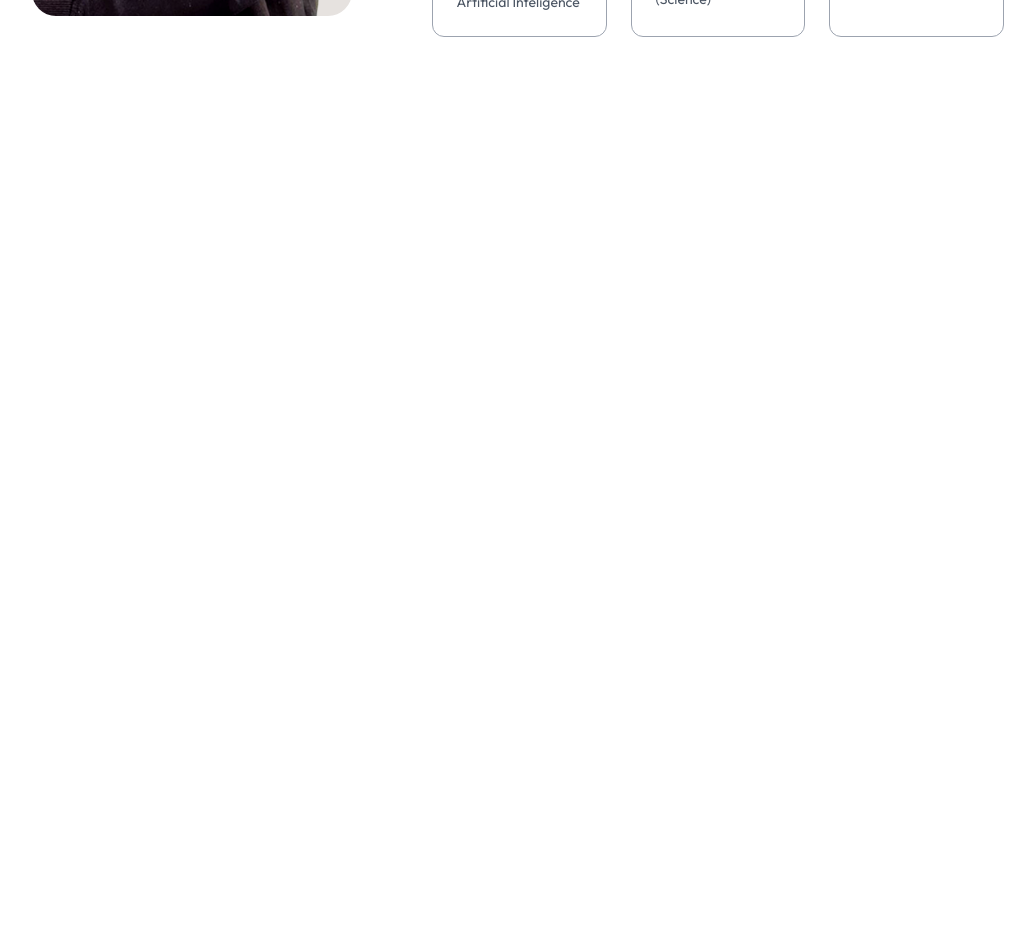
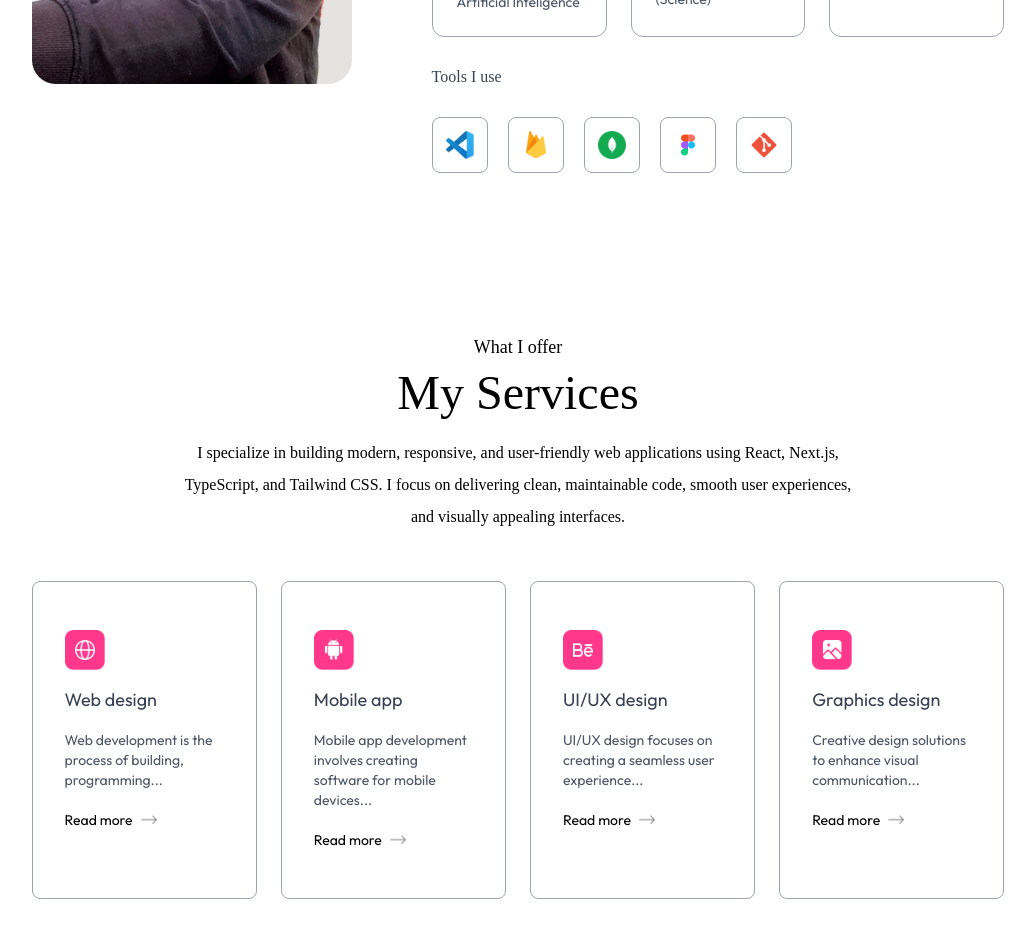
Before and after one commit to chandan-16/chandan-gautam, a Next.js app: page / in a window 1280 px wide. Shown: the part 1440-2377 px from the top of the page, without its empty margins (122-1157 px from the left). Before the commit the page ends 1597 px from the top, so only its background shows below. Built offline with nearby package versions, Linux system fonts and the light colour scheme; a web font is replaced by a local one.

Commit message:
Updated the navbar my making it fixed scroll option & working on the Service page of the website

```diff
--- a/app/page.js
+++ b/app/page.js
@@ -3,6 +3,7 @@
 import About from "@/components/About";
 import Header from "@/components/Header";
 import Navbar from "@/components/Navbar";
+import Services from "@/components/Services";
 
 export default function Home() {
   return (
@@ -10,6 +11,7 @@
     <Navbar />
     <Header />
     <About />
+    <Services />
     </>
   );
 }
--- a/components/About.jsx
+++ b/components/About.jsx
@@ -1,4 +1,4 @@
-import { assets, infoList } from "@/assets/assets";
+import { assets, infoList, toolsData } from "@/assets/assets";
 import Image from "next/image";
 
 const About = () => {
@@ -33,13 +33,24 @@
             {infoList.map(({ icon, iconDark, title, description }, index) => (
               <li
                 key={index}
-                className="border-[0.5px] border-gray-400 rounded-xl p-6 cursor-pointer hover:bg-[#fcf4ff]"
+                className="border-[0.5px] border-gray-400 rounded-xl p-6 cursor-pointer hover:bg-[#fcf4ff] hover:-translate-y-1 duration-500 hover:shadow-black"
               >
                 <Image src={icon} alt={title} className="w-7" />
                 <h3 className="my-4 font-semibold text-gray-700">{title}</h3>
                 <p className="text-gray-600 text-sm">{description}</p>
               </li>
             ))}
+          </ul>
+
+          <h4 className="my-6 text-gray-700 font-Ovo">Tools I use</h4>
+          <ul className="flex items-center gap-3 sm:gap-5">
+            {
+              toolsData.map((tool, index) => (
+                <li key={index} className="flex items-center justify-center w-12 sm:w-14 aspect-square border border-gray-400 rounded-lg cursor-pointer hover:-translate-y-1 duration-500">
+                  <Image src={tool} alt="tool" className="w-5 sm:w-7" />
+                </li>
+              ))
+            }
           </ul>
         </div>
       </div>
--- a/components/Navbar.jsx
+++ b/components/Navbar.jsx
@@ -1,10 +1,11 @@
 import { assets } from "@/assets/assets"
 import Image from "next/image"
 
-import { useRef } from "react";
+import { useEffect, useRef, useState } from "react";
 
 const Navbar = () => {
 
+    const [isScroll, setIsScroll] = useState(false);
     const sideMenuRef = useRef();
 
     const openMenu = () =>{
@@ -15,6 +16,15 @@
         sideMenuRef.current.style.transform = 'translateX(16rem)';
     }
 
+    useEffect(() => {
+        window.addEventListener('scroll', () => {
+            if(scrollY > 50){
+                setIsScroll(true)
+            }else{
+                setIsScroll(false)
+            }
+        })
+    },[])
 
   return (
     <>
@@ -22,12 +32,12 @@
         <Image src={assets.header_bg_color} alt="" className="w-full" />
     </div>
 
-    <nav className="w-full fixed px-5 lg:px-8 xl:px-[8%] py-4 flex items-center justify-between z-50">
+    <nav className={`w-full fixed px-5 lg:px-8 xl:px-[8%] py-4 flex items-center justify-between z-50 ${isScroll ? "bg-opacity-50 backdrop-blur-lg shadow-sm" : ""}`} >
         <a href="#top">
             <Image src={assets.logo} alt="" className="w-28 cursor-pointer mr-14" />
         </a>
 
-        <ul className="hidden md:flex items-center gap-6 lg:gap-8 rounded-full px-12 py-3 bg-white shadow-sm bg-opaciy-50">
+        <ul className={`hidden md:flex items-center gap-6 lg:gap-8 rounded-full px-12 py-3 ${isScroll ? "" : "bg-white shadow-sm bg-opaciy-50" }`}>
             <li><a href="#top" className="font-Ovo">Home</a></li>
             <li><a href="#about" className="font-Ovo">About me</a></li>
             <li><a href="#services" className="Ovo">Services</a></li>
--- /dev/null
+++ b/components/Services.jsx
@@ -0,0 +1,36 @@
+import { assets, serviceData } from "@/assets/assets";
+import Image from "next/image";
+
+const Services = () => {
+  return (
+    <div id="#services" className="w-full px-[12%] py-10 scroll-mt-20 mx-auto">
+      <h4 className="text-center mb-2 text-lg font-Ovo">What I offer</h4>
+      <h2 className="text-center text-5xl font-Ovo">My Services</h2>
+      <p className="text-center max-w-2xl mx-auto mt-5 mb-12 font-Ovo">
+        I specialize in building modern, responsive, and user-friendly web
+        applications using React, Next.js, TypeScript, and Tailwind CSS. I focus
+        on delivering clean, maintainable code, smooth user experiences, and
+        visually appealing interfaces.
+      </p>
+
+      <div className="grid grid-cols-4 gap-6 my-10">
+        {
+            serviceData.map(({ icon, title, description, link }, index) => (
+                <div key={index} className="border border-gray-400 rounded-lg px-8 py-12 hover:shadow-black cursor-pointer hover:bg-lightHover hover:-translate-y-1">
+                    <Image src={icon} alt="" className="w-10" />
+                    <h3 className="text-lg my-4 text-gray-700">{title}</h3>
+                    <p className="text-sm text-gray-600 leading-5">
+                        {description}
+                    </p>
+                    <a href={link} className="flex items-center gap-2 text-sm mt-5">
+                        Read more <Image src={assets.right_arrow} alt='' className="w-4" />
+                    </a>
+                </div>
+            ))
+        }
+      </div>
+    </div>
+  );
+};
+
+export default Services;
--- a/tailwind.config.mjs
+++ b/tailwind.config.mjs
@@ -16,6 +16,10 @@
       fontFamily : {
         Outfit: ["Outfit", "sans-serif"],
         Ovo: ["Ovo", "serif"]
+      },
+      boxShadow: {
+        'black' : '4px 4px 0 #000',
+        'white' : '4px 4px 0 #fff'
       }
     },
   },
```
